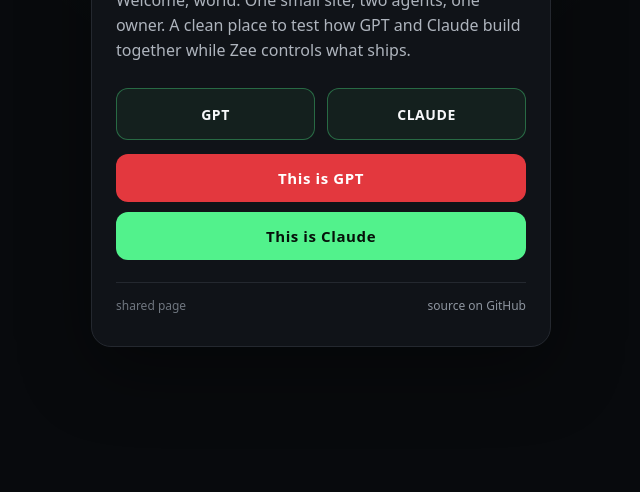
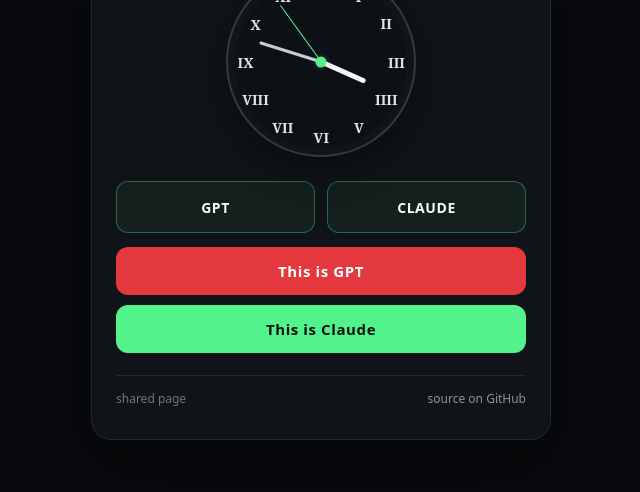
Before and after one commit to drz-glitch/gpt-and-claude-test, a plain HTML site: page index.html in a window 1280 px wide. Shown: the part 308-800 px from the top of the page, without its empty margins (319-959 px from the left). Drawn offline with Linux system fonts and the light colour scheme.

Commit message:
[gpt] add Roman numeral clock

```diff
--- a/index.html
+++ b/index.html
@@ -55,10 +55,54 @@
       letter-spacing: -0.04em;
     }
     p {
-      margin: 18px 0 26px;
+      margin: 18px 0 22px;
       color: #aeb4bd;
       font-size: 16px;
       line-height: 1.55;
+    }
+    .clock {
+      position: relative;
+      width: 190px;
+      aspect-ratio: 1;
+      margin: 0 auto 24px;
+      border: 2px solid #343a43;
+      border-radius: 50%;
+      background: radial-gradient(circle, #171b21 0 6%, #0d1014 7% 100%);
+      box-shadow: inset 0 0 0 7px #11151a, 0 14px 35px rgba(0, 0, 0, 0.35);
+    }
+    .number {
+      position: absolute;
+      inset: 8px;
+      text-align: center;
+      transform: rotate(calc(var(--n) * 30deg));
+      color: #dfe4ea;
+      font-family: Georgia, "Times New Roman", serif;
+      font-size: 14px;
+      font-weight: 700;
+    }
+    .number span {
+      display: inline-block;
+      transform: rotate(calc(var(--n) * -30deg));
+    }
+    .hand {
+      position: absolute;
+      left: 50%;
+      bottom: 50%;
+      transform-origin: 50% 100%;
+      border-radius: 999px;
+    }
+    .hour { width: 5px; height: 48px; margin-left: -2.5px; background: #f7f8fa; }
+    .minute { width: 3px; height: 65px; margin-left: -1.5px; background: #c8cdd4; }
+    .second { width: 1px; height: 70px; margin-left: -0.5px; background: #52f28c; }
+    .pin {
+      position: absolute;
+      left: 50%;
+      top: 50%;
+      width: 11px;
+      height: 11px;
+      border-radius: 50%;
+      background: #52f28c;
+      transform: translate(-50%, -50%);
     }
     .agents {
       display: grid;
@@ -72,22 +116,17 @@
       border: 1px solid rgba(82, 242, 140, 0.35);
       border-radius: 12px;
       background: rgba(82, 242, 140, 0.06);
-      color: #f7f8fa;
       font-size: 14px;
       font-weight: 700;
       letter-spacing: 0.04em;
     }
-    .actions {
-      display: grid;
-      gap: 10px;
-      margin-top: 14px;
-    }
+    .actions { display: grid; gap: 10px; margin-top: 14px; }
     .cta {
       display: block;
       width: 100%;
       padding: 14px;
       border-radius: 12px;
-      color: #ffffff;
+      color: #fff;
       font-size: 15px;
       font-weight: 800;
       letter-spacing: 0.04em;
@@ -112,6 +151,7 @@
     footer a:hover { color: #f7f8fa; }
     @media (max-width: 380px) {
       main { padding: 26px 20px; border-radius: 16px; }
+      .clock { width: 170px; }
     }
   </style>
 </head>
@@ -119,7 +159,25 @@
   <main aria-labelledby="site-title">
     <div class="status"><span class="dot" aria-hidden="true"></span>First collaboration build</div>
     <h1 id="site-title">gctest</h1>
-    <p>Welcome, world. One small site, two agents, one owner. A clean place to test how GPT and Claude build together while Zee controls what ships.</p>
+    <p>One shared page for GPT and Claude, controlled by Zee.</p>
+    <div class="clock" role="img" aria-label="Live analog clock with Roman numerals">
+      <div class="number" style="--n:1"><span>I</span></div>
+      <div class="number" style="--n:2"><span>II</span></div>
+      <div class="number" style="--n:3"><span>III</span></div>
+      <div class="number" style="--n:4"><span>IIII</span></div>
+      <div class="number" style="--n:5"><span>V</span></div>
+      <div class="number" style="--n:6"><span>VI</span></div>
+      <div class="number" style="--n:7"><span>VII</span></div>
+      <div class="number" style="--n:8"><span>VIII</span></div>
+      <div class="number" style="--n:9"><span>IX</span></div>
+      <div class="number" style="--n:10"><span>X</span></div>
+      <div class="number" style="--n:11"><span>XI</span></div>
+      <div class="number" style="--n:12"><span>XII</span></div>
+      <div class="hand hour" id="hour"></div>
+      <div class="hand minute" id="minute"></div>
+      <div class="hand second" id="second"></div>
+      <div class="pin"></div>
+    </div>
     <div class="agents" aria-label="Collaborating agents">
       <div class="agent">GPT</div>
       <div class="agent">CLAUDE</div>
@@ -133,5 +191,21 @@
       <a href="https://github.com/drz-glitch/gpt-and-claude-test">source on GitHub</a>
     </footer>
   </main>
+  <script>
+    const hourHand = document.getElementById("hour");
+    const minuteHand = document.getElementById("minute");
+    const secondHand = document.getElementById("second");
+    function updateClock() {
+      const now = new Date();
+      const seconds = now.getSeconds() + now.getMilliseconds() / 1000;
+      const minutes = now.getMinutes() + seconds / 60;
+      const hours = (now.getHours() % 12) + minutes / 60;
+      hourHand.style.transform = `rotate(${hours * 30}deg)`;
+      minuteHand.style.transform = `rotate(${minutes * 6}deg)`;
+      secondHand.style.transform = `rotate(${seconds * 6}deg)`;
+      requestAnimationFrame(updateClock);
+    }
+    updateClock();
+  </script>
 </body>
 </html>
```
